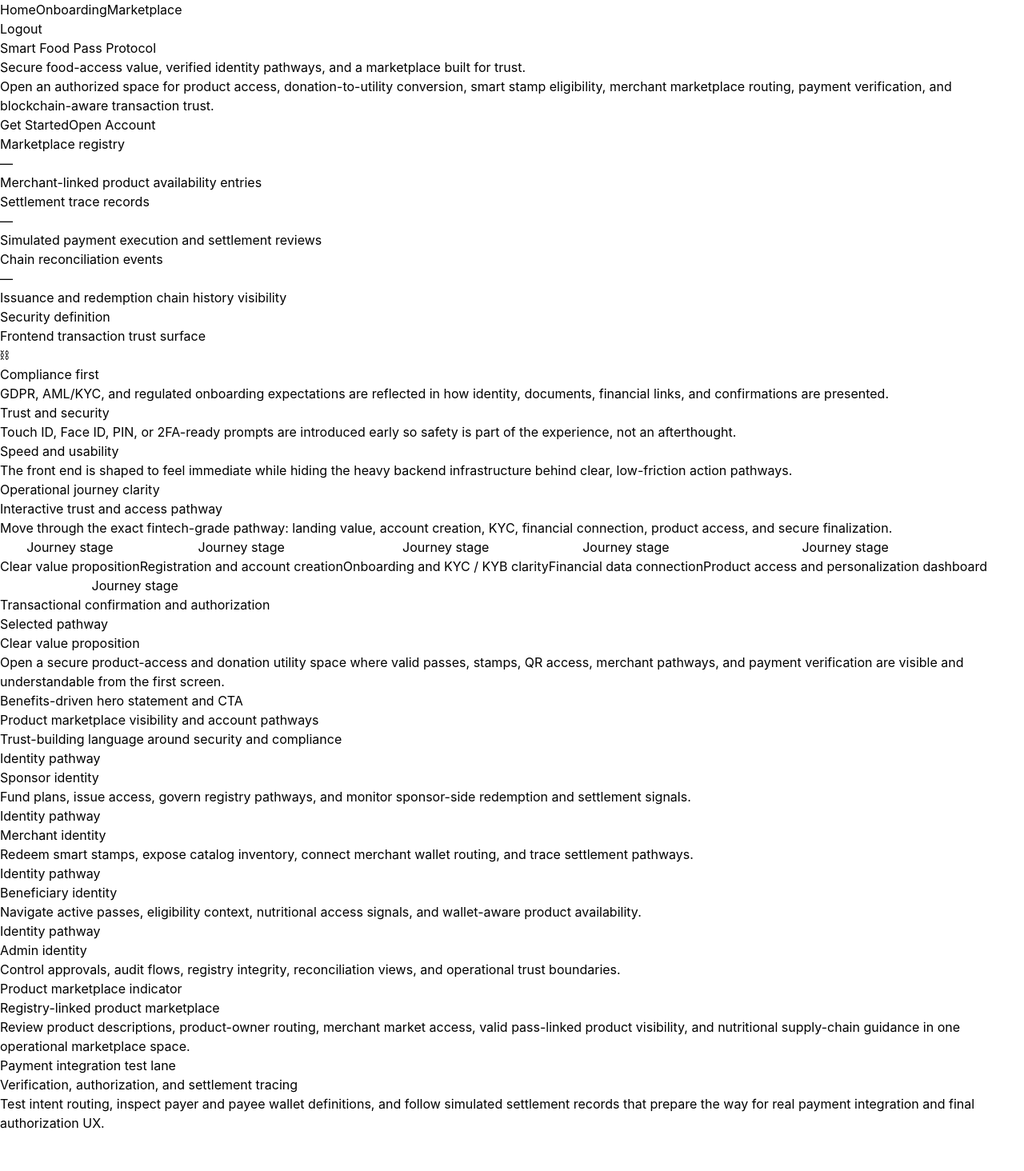
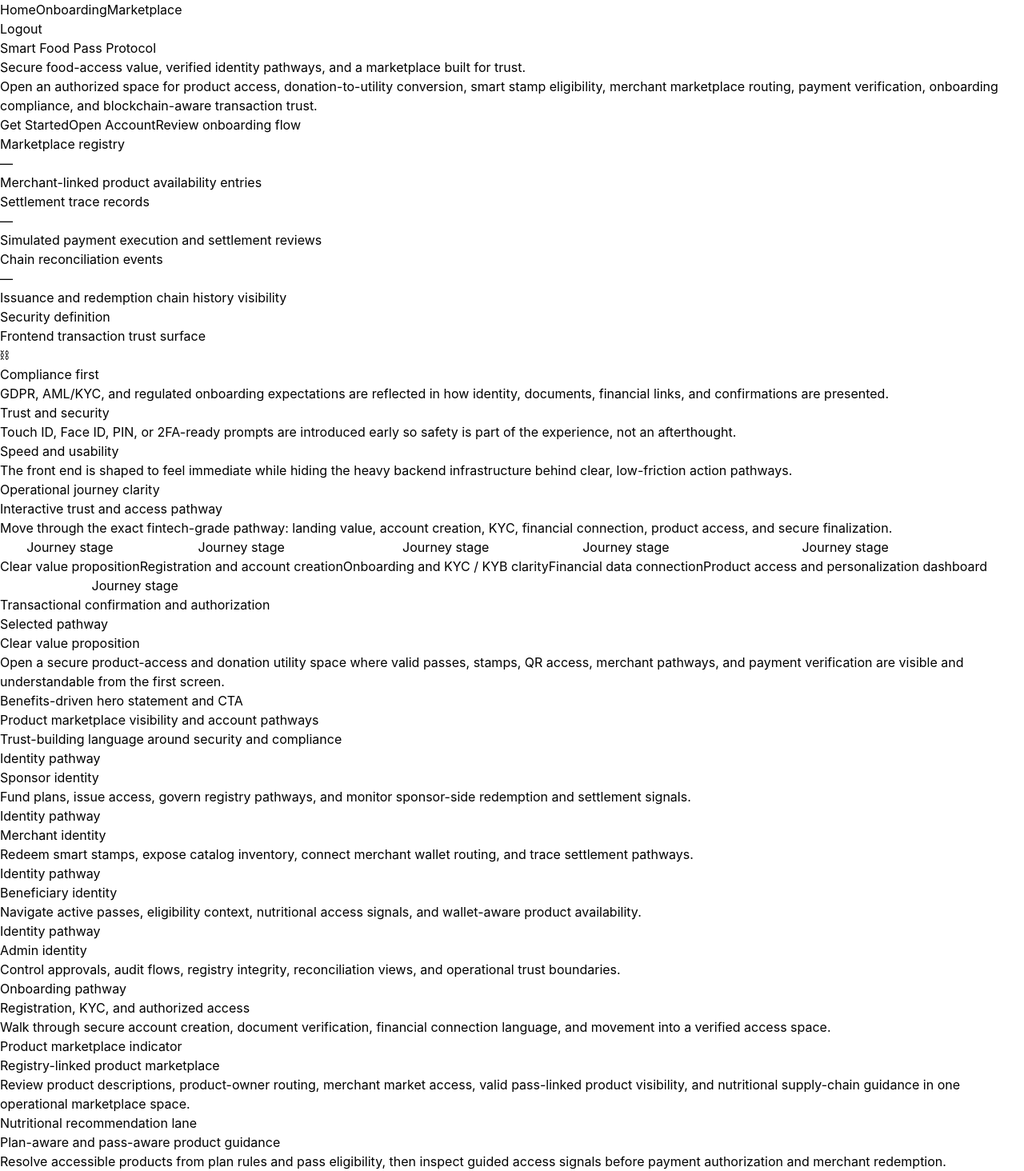
Before and after one commit to Samoolino/-Smart-Food-Pass-Platform, a Next.js app in the folder apps/beneficiary-dapp/legacy-nextjs/: page / in a window 1280 px wide. Shown: the whole page at 80% size. Before the commit the page ends 1416 px from the top, so only its background shows below. Built offline with nearby package versions, Linux system fonts and the light colour scheme; no server answers.

Commit message:
feat: surface onboarding and nutrition pathways on landing page

```diff
--- a/apps/beneficiary-dapp/legacy-nextjs/app/page.tsx
+++ b/apps/beneficiary-dapp/legacy-nextjs/app/page.tsx
@@ -168,7 +168,7 @@ export default function HomePage() {
             </h1>
             <p className="text-slate-300 text-lg mt-6 max-w-3xl leading-8">
               Open an authorized space for product access, donation-to-utility conversion, smart stamp eligibility,
-              merchant marketplace routing, payment verification, and blockchain-aware transaction trust.
+              merchant marketplace routing, payment verification, onboarding compliance, and blockchain-aware transaction trust.
             </p>
 
             <div className="mt-8 flex flex-wrap gap-3">
@@ -177,6 +177,9 @@ export default function HomePage() {
               </Link>
               <Link href="/auth/signup" className="rounded-full border border-white/15 bg-white/10 hover:bg-white/15 px-6 py-3 font-medium">
                 Open Account
+              </Link>
+              <Link href="/onboarding" className="rounded-full border border-indigo-400/30 bg-indigo-500/10 hover:bg-indigo-500/20 px-6 py-3 font-medium text-indigo-100">
+                Review onboarding flow
               </Link>
               {role && (
                 <Link href={getDefaultRouteForRole(role)} className="rounded-full border border-emerald-400/30 bg-emerald-500/10 hover:bg-emerald-500/20 px-6 py-3 font-medium text-emerald-100">
@@ -276,7 +279,14 @@ export default function HomePage() {
           ))}
         </section>
 
-        <section className="grid lg:grid-cols-[1fr_1fr] gap-6">
+        <section className="grid lg:grid-cols-3 gap-6">
+          <Link href="/onboarding" className="rounded-[1.75rem] border border-white/10 bg-slate-900/70 p-8 hover:border-indigo-300/30 transition">
+            <p className="text-indigo-300 uppercase tracking-[0.22em] text-xs mb-3">Onboarding pathway</p>
+            <h3 className="text-3xl font-semibold mb-4">Registration, KYC, and authorized access</h3>
+            <p className="text-slate-300 leading-8">
+              Walk through secure account creation, document verification, financial connection language, and movement into a verified access space.
+            </p>
+          </Link>
           <Link href="/marketplace" className="rounded-[1.75rem] border border-white/10 bg-slate-900/70 p-8 hover:border-amber-300/30 transition">
             <p className="text-amber-300 uppercase tracking-[0.22em] text-xs mb-3">Product marketplace indicator</p>
             <h3 className="text-3xl font-semibold mb-4">Registry-linked product marketplace</h3>
@@ -285,11 +295,11 @@ export default function HomePage() {
               and nutritional supply-chain guidance in one operational marketplace space.
             </p>
           </Link>
-          <Link href="/payments/harness" className="rounded-[1.75rem] border border-white/10 bg-slate-900/70 p-8 hover:border-cyan-300/30 transition">
-            <p className="text-cyan-300 uppercase tracking-[0.22em] text-xs mb-3">Payment integration test lane</p>
-            <h3 className="text-3xl font-semibold mb-4">Verification, authorization, and settlement tracing</h3>
+          <Link href="/nutrition" className="rounded-[1.75rem] border border-white/10 bg-slate-900/70 p-8 hover:border-emerald-300/30 transition">
+            <p className="text-emerald-300 uppercase tracking-[0.22em] text-xs mb-3">Nutritional recommendation lane</p>
+            <h3 className="text-3xl font-semibold mb-4">Plan-aware and pass-aware product guidance</h3>
             <p className="text-slate-300 leading-8">
-              Test intent routing, inspect payer and payee wallet definitions, and follow simulated settlement records that prepare the way for real payment integration and final authorization UX.
+              Resolve accessible products from plan rules and pass eligibility, then inspect guided access signals before payment authorization and merchant redemption.
             </p>
           </Link>
         </section>
```
